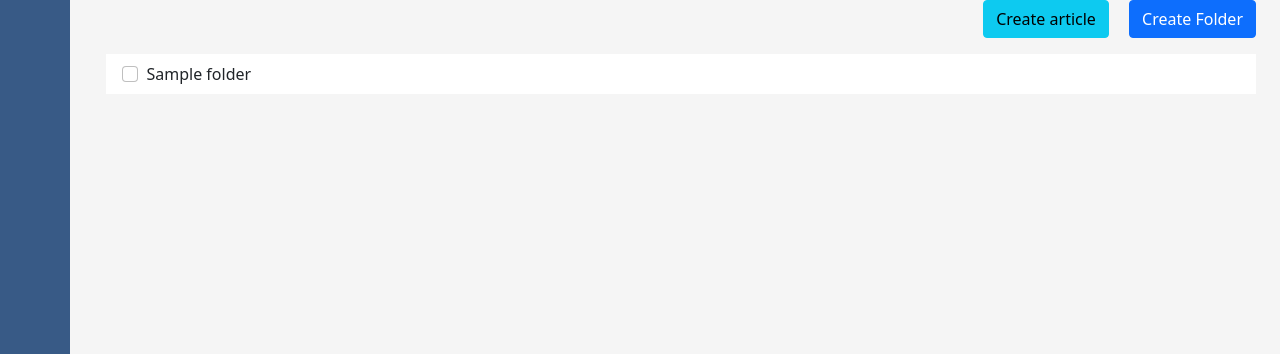
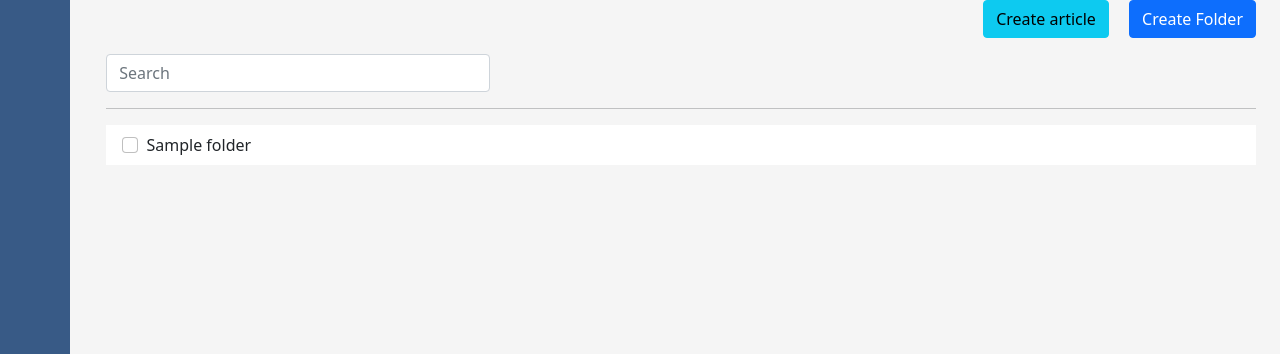
Before and after one commit to dpmumme12/Knowledge-Share, a Django app: page /KnowledgeBase in a window 1280 px wide. Shown: the part 68-422 px from the top of the page. Run offline with Django 4.2, Linux system fonts and the light colour scheme; the first user in the database is signed in; tables that the repository leaves empty hold one stand-in row (Sample ...); some libraries are stand-ins or nearby versions.

Commit message:
UI updates to knowledgebase screen

```diff
--- a/SimpleKB/templates/knowledgebase/dashboard.html
+++ b/SimpleKB/templates/knowledgebase/dashboard.html
@@ -6,5 +6,5 @@
 {% endblock styles %}
 
 {% block body %}
-hello
+dashboard
 {% endblock body %}
--- a/SimpleKB/templates/knowledgebase/knowledgebase.html
+++ b/SimpleKB/templates/knowledgebase/knowledgebase.html
@@ -15,14 +15,24 @@
 </div>
 
 <div class="pt-3">
+    <div class="col-12">
+        <div class="col-4 d-inline-block">
+            <input class="form-control me-2" type="search" placeholder="Search" aria-label="Search">
+        </div>
+    </div>
+    <hr>
+    <div class="col-12">
         <ul class="list-group list-group-flush">
             {% for folder in folders %}
                 <li class="list-group-item list-group-item-action">
                     <input class="form-check-input me-1" type="checkbox" value="" aria-label="...">
                     {{folder.name}}
                 </li>
+            {% empty %}
+                No folders created yet...
             {% endfor %}
         </ul>
+    </div>
 </div>
 
 {% include 'blocks/form_popup.html' with id='CreateFolderModal' title='Create new folder' form=FolderForm%}
--- a/config/settings/base.py
+++ b/config/settings/base.py
@@ -11,6 +11,7 @@ https://docs.djangoproject.com/en/4.0/ref/settings/
 """
 
 from pathlib import Path
+import django
 
 # Build paths inside the project like this: BASE_DIR / 'subdir'.
 BASE_DIR = Path(__file__).resolve().parent.parent.parent
```
Lines whose indentation alone changed are shown as unchanged.
